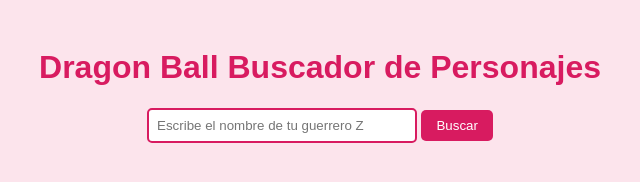
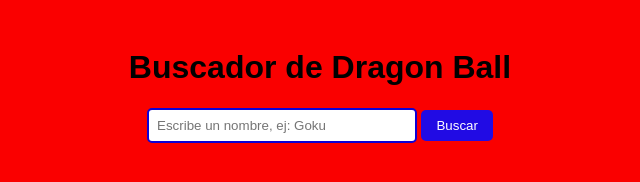
Before and after one commit to AnerOne18/Linux-PaginaWeb, a plain HTML site: page DragonBall/index.html in a window 1280 px wide. Shown: the whole page, without its empty margins (320-960 px from the left). Drawn offline with Linux system fonts and the light colour scheme.

Commit message:
DragonBall

```diff
--- a/DragonBall/app.js
+++ b/DragonBall/app.js
@@ -1,34 +1,35 @@
-async function searchCharacter() {
-    const name = document.getElementById("searchInput").value.trim();
+function buscar() {
+    const nombre = document.getElementById("searchInput").value.trim();
+    const contenedor = document.getElementById("resultado");
+    contenedor.innerHTML = "Buscando...";
 
-    if (name === "") {
-        alert("Escribe un nombre para buscar.");
+    if (nombre === "") {
+        contenedor.innerHTML = "Escribe un nombre primero.";
         return;
     }
 
-    const url = `https://dragonball-api.com/api/characters?name=${name}`;
+    fetch(`https://dragonball-api.vercel.app/api/character?name=${nombre}`)
+        .then(res => res.json())
+        .then(data => {
+            console.log(data);
 
-    const response = await fetch(url);
-    const data = await response.json();
+            if (!data || data.length === 0) {
+                contenedor.innerHTML = "No se encontró el personaje.";
+                return;
+            }
 
-    const resultsDiv = document.getElementById("results");
-    resultsDiv.innerHTML = "";
+            let personaje = data[0];
 
-    if (data.items.length === 0) {
-        resultsDiv.innerHTML = "<p>No se encontró ningún personaje.</p>";
-        return;
-    }
-
-    const character = data.items[0];
-
-    resultsDiv.innerHTML = `
-        <div class="character-card">
-            <h2>${character.name}</h2>
-            <img src="${character.image}" alt="${character.name}">
-            <p><strong>Raza:</strong> ${character.race}</p>
-            <p><strong>Género:</strong> ${character.gender}</p>
-            <p><strong>Ki:</strong> ${character.ki}</p>
-            <p><strong>Descripción:</strong> ${character.description}</p>
-        </div>
-    `;
+            contenedor.innerHTML = `
+                <h2>${personaje.name}</h2>
+                <img src="${personaje.image}" alt="imagen">
+                <p><strong>Raza:</strong> ${personaje.race}</p>
+                <p><strong>Ki:</strong> ${personaje.ki}</p>
+                <p><strong>Afiliación:</strong> ${personaje.affiliation}</p>
+            `;
+        })
+        .catch(err => {
+            console.error(err);
+            contenedor.innerHTML = "Error al consultar la API.";
+        });
 }
--- a/DragonBall/index.html
+++ b/DragonBall/index.html
@@ -2,21 +2,18 @@
 <html lang="es">
 <head>
     <meta charset="UTF-8">
-    <meta name="viewport" content="width=device-width, initial-scale=1.0">
-    <title>Dragon Ball API App</title>
+    <title>Dragon Ball Buscador</title>
     <link rel="stylesheet" href="styles.css">
 </head>
 <body>
 
-    <h1>Dragon Ball Buscador de Personajes</h1>
+    <h1>Buscador de Dragon Ball</h1>
 
-    <div class="search-container">
-        <input type="text" id="searchInput" placeholder="Escribe el nombre de tu guerrero Z">
-        <button onclick="searchCharacter()">Buscar</button>
-    </div>
+    <input type="text" id="searchInput" placeholder="Escribe un nombre, ej: Goku">
+    <button onclick="buscar()">Buscar</button>
 
-    <div id="results"></div>
+    <div id="resultado"></div>
 
-    <script src="script.js"></script>
+    <script src="app.js"></script>
 </body>
 </html>
--- a/DragonBall/styles.css
+++ b/DragonBall/styles.css
@@ -1,12 +1,12 @@
 body {
     font-family: Arial, sans-serif;
-    background-color: #fce4ec;
+    background-color: #fa0000;
     text-align: center;
     padding: 20px;
 }
 
 h1 {
-    color: #d81b60;
+    color: #000000;
 }
 
 .search-container {
@@ -16,13 +16,13 @@ h1 {
 #searchInput {
     padding: 8px;
     width: 250px;
-    border: 2px solid #d81b60;
+    border: 2px solid #0e00d6;
     border-radius: 5px;
 }
 
 button {
     padding: 8px 15px;
-    background-color: #d81b60;
+    background-color: #210be4;
     color: white;
     border: none;
     border-radius: 5px;
@@ -30,7 +30,7 @@ button {
 }
 
 button:hover {
-    background-color: #c2185b;
+    background-color: #ff7402;
 }
 
 .character-card {
```
